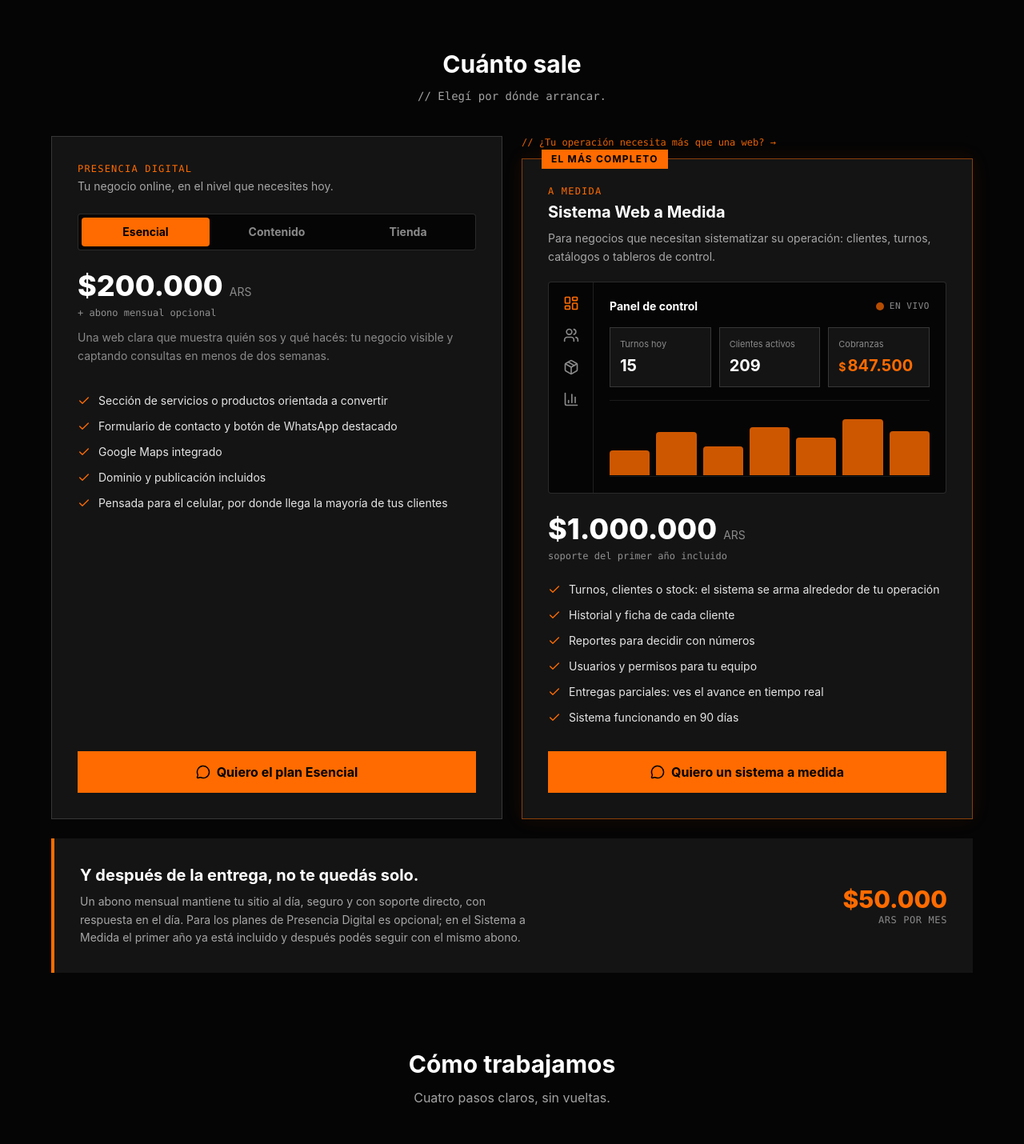
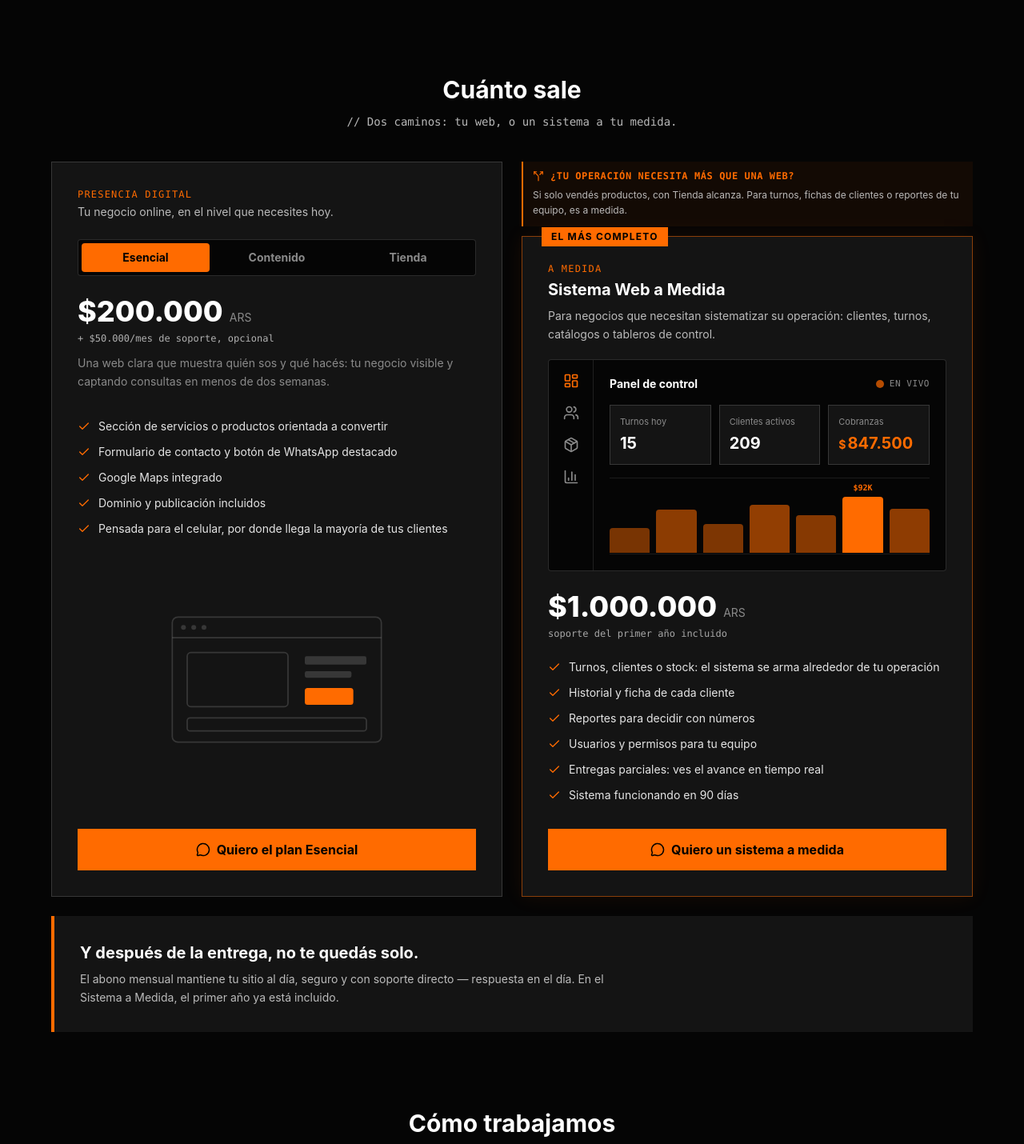
Before and after one commit to artifex94/artifex94.github.io, a React (Vite) app: page /servicios/desarrollo in a window 1280 px wide. Shown: the part 1249-2679 px from the top of the page at 80% size. Built offline with nearby package versions, Linux system fonts and the light colour scheme.

Commit message:
fix(desarrollo): ronda 4 — estructura accesible, balance de pricing y anclas de precio

```diff
--- a/src/components/Footer.tsx
+++ b/src/components/Footer.tsx
@@ -67,7 +67,7 @@ export const Footer: React.FC = () => {
                 </a>
               </li>
             )}
-            <li className="flex gap-4 mt-1">
+            <li className="flex gap-6 mt-1">
               <a
                 href={data.personal.social.github}
                 target="_blank"
--- a/src/components/dev/FinalCTA.tsx
+++ b/src/components/dev/FinalCTA.tsx
@@ -7,14 +7,14 @@ import { ContactCTA } from '../ContactCTA';
 export const FinalCTA: React.FC = () => {
   return (
     <section className="-mt-10 md:-mt-12">
-      <BlueprintBox>
+      <BlueprintBox innerClassName="p-4 sm:p-6">
         <div className="py-5 text-center sm:py-6">
           <h2 className="text-3xl font-bold text-white">¿Tenés algo en mente?</h2>
-          <p className="mx-auto mt-4 max-w-xl text-primary/70">
+          <p className="mx-auto mt-4 max-w-xl text-primary/80">
             Contame qué necesitás para tu negocio. Te respondo yo — no un bot, no un equipo de
             ventas.
           </p>
-          <p className="mx-auto mt-2 max-w-xl text-sm text-primary/60">
+          <p className="mx-auto mt-2 max-w-xl text-sm text-primary/70">
             La primera charla es sin cargo y sin compromiso.
           </p>
           <ContactCTA
--- a/src/components/dev/InvestmentSection.tsx
+++ b/src/components/dev/InvestmentSection.tsx
@@ -1,55 +1,54 @@
 import React from 'react';
-import { RETAINER_PRICE } from '../../data/business';
+import { Split } from 'lucide-react';
 import { Reveal } from '../Reveal';
 import { PresenciaStepper } from './PresenciaStepper';
 import { SistemaCard } from './SistemaCard';
 
 // "Cuánto sale": two boxes (the three-level Presencia stepper and the custom
-// system), plus the single mention of the monthly retainer.
+// system). The monthly retainer is described here, but its figure lives on the
+// Presencia pointer — the one place a price decision is made.
 export const InvestmentSection: React.FC = () => {
   return (
     <section>
       <Reveal className="mb-8 text-center md:mb-10">
         <h2 className="text-3xl font-bold text-white">Cuánto sale</h2>
-        <p className="mt-3 font-mono text-sm text-primary/70">
-          // Elegí por dónde arrancar.
+        <p className="mt-3 font-mono text-sm text-primary/80">
+          // Dos caminos: tu web, o un sistema a tu medida.
         </p>
       </Reveal>
 
-      <div className="grid grid-cols-1 items-stretch gap-6 lg:grid-cols-2">
+      <div className="grid grid-cols-1 items-stretch gap-6 md:grid-cols-2">
         <Reveal>
           <PresenciaStepper />
         </Reveal>
         <Reveal delay={0.1} className="flex h-full flex-col gap-3">
-          {/* Connector: are these alternatives or a ladder? This says ladder. */}
-          <p className="font-mono text-xs text-accent/90">
-            // ¿Tu operación necesita más que una web? →
-          </p>
+          {/* Fork, not eyebrow: a bridge that cuts the Tienda-vs-Sistema doubt. */}
+          <div className="flex flex-col gap-1.5 border-l-2 border-l-accent bg-accent/[0.06] px-3 py-2.5">
+            <span className="inline-flex items-center gap-2 font-mono text-xs font-bold uppercase tracking-wider text-accent">
+              <Split className="h-3.5 w-3.5" aria-hidden="true" />
+              ¿Tu operación necesita más que una web?
+            </span>
+            <p className="text-xs leading-relaxed text-primary/80">
+              Si solo vendés productos, con Tienda alcanza. Para turnos, fichas de clientes o reportes
+              de tu equipo, es a medida.
+            </p>
+          </div>
           <div className="flex-1">
             <SistemaCard />
           </div>
         </Reveal>
       </div>
 
-      {/* Retainer strip — the only place the monthly figure appears */}
+      {/* Retainer strip — the monthly figure itself lives on the Presencia pointer */}
       <Reveal delay={0.15}>
-        <div className="mt-6 flex flex-col gap-4 border-l-4 border-l-accent bg-surface p-6 sm:flex-row sm:items-center sm:justify-between sm:p-8">
-          <div>
-            <h3 className="text-xl font-bold text-white">
-              Y después de la entrega, no te quedás solo.
-            </h3>
-            <p className="mt-2 max-w-xl text-sm leading-relaxed text-primary/70">
-              Un abono mensual mantiene tu sitio al día, seguro y con soporte directo, con respuesta
-              en el día. Para los planes de Presencia Digital es opcional; en el Sistema a Medida el
-              primer año ya está incluido y después podés seguir con el mismo abono.
-            </p>
-          </div>
-          <div className="shrink-0 text-left sm:text-right">
-            <div className="text-3xl font-extrabold text-accent">{RETAINER_PRICE}</div>
-            <div className="font-mono text-xs uppercase tracking-wider text-secondary">
-              ARS por mes
-            </div>
-          </div>
+        <div className="mt-6 border-l-4 border-l-accent bg-surface p-6 sm:p-8">
+          <h3 className="text-xl font-bold text-white">
+            Y después de la entrega, no te quedás solo.
+          </h3>
+          <p className="mt-2 max-w-2xl text-sm leading-relaxed text-primary/80">
+            El abono mensual mantiene tu sitio al día, seguro y con soporte directo — respuesta en el
+            día. En el Sistema a Medida, el primer año ya está incluido.
+          </p>
         </div>
       </Reveal>
     </section>
--- a/src/components/dev/PresenciaStepper.tsx
+++ b/src/components/dev/PresenciaStepper.tsx
@@ -1,7 +1,7 @@
 import React, { useState } from 'react';
 import { AnimatePresence, motion, useReducedMotion } from 'framer-motion';
 import { Check, MessageCircle } from 'lucide-react';
-import { presenciaLevels } from '../../data/business';
+import { presenciaLevels, RETAINER_PRICE } from '../../data/business';
 import { buildWhatsAppUrl, buildMailto } from '../../data/contact';
 import { AnimatedPrice } from './AnimatedPrice';
 
@@ -22,7 +22,7 @@ export const PresenciaStepper: React.FC = () => {
       <div className="mb-1 font-mono text-xs uppercase tracking-widest text-accent">
         Presencia Digital
       </div>
-      <p className="mb-6 text-sm text-primary/70">
+      <p className="mb-6 text-sm text-primary/80">
         Tu negocio online, en el nivel que necesites hoy.
       </p>
 
@@ -70,7 +70,9 @@ export const PresenciaStepper: React.FC = () => {
         />
         <span className="text-sm text-secondary">ARS</span>
       </div>
-      <p className="mt-1.5 font-mono text-xs text-primary/60">+ abono mensual opcional</p>
+      <p className="mt-1.5 font-mono text-xs text-primary/75">
+        + {RETAINER_PRICE}/mes de soporte, opcional
+      </p>
 
       {/* Pitch (crossfade) */}
       <div className="mt-3 min-h-[3.5rem]">
@@ -89,7 +91,7 @@ export const PresenciaStepper: React.FC = () => {
       </div>
 
       {/* Features (reflow) */}
-      <motion.ul layout={reduce ? false : 'position'} className="mt-6 flex flex-1 flex-col gap-3">
+      <motion.ul layout={reduce ? false : 'position'} className="mt-6 flex flex-col gap-3">
         <AnimatePresence initial={false} mode="popLayout">
           {level.features.map((feature) => (
             <motion.li
@@ -108,6 +110,13 @@ export const PresenciaStepper: React.FC = () => {
         </AnimatePresence>
       </motion.ul>
 
+      {/* Blueprint mini-wireframe: fills the free space and echoes the hero's SVG
+          signature — a single "page" with one accent CTA. Simpler than the
+          Sistema dashboard so it never competes with it. */}
+      <div className="mt-6 flex flex-1 items-center justify-center">
+        <PageWireframe reduce={reduce} />
+      </div>
+
       <a
         href={waHref}
         {...(isWhatsApp ? { target: '_blank', rel: 'noreferrer' } : {})}
@@ -119,3 +128,42 @@ export const PresenciaStepper: React.FC = () => {
     </div>
   );
 };
+
+// A compact "page" blueprint: a browser frame, a content block, two text bars
+// and one accent action. Same SVG vocabulary as the hero, deliberately smaller
+// and calmer than the Sistema live dashboard.
+const PageWireframe: React.FC<{ reduce: boolean | null }> = ({ reduce }) => {
+  const el = {
+    hidden: { opacity: 0 },
+    visible: { opacity: 1, transition: { duration: reduce ? 0 : 0.35 } },
+  };
+  return (
+    <motion.svg
+      viewBox="0 0 240 150"
+      role="img"
+      aria-label="Vista previa de una página web: encabezado, contenido y un botón de acción."
+      className="h-auto w-full max-w-[280px]"
+      variants={{ hidden: {}, visible: { transition: { staggerChildren: reduce ? 0 : 0.08 } } }}
+      initial={reduce ? 'visible' : 'hidden'}
+      whileInView="visible"
+      viewport={{ once: true, amount: 0.6 }}
+    >
+      {/* browser frame */}
+      <motion.rect x="8" y="8" width="224" height="134" rx="6" className="fill-none stroke-line" strokeWidth="1.5" variants={el} />
+      <motion.line x1="8" y1="30" x2="232" y2="30" className="stroke-line" strokeWidth="1.5" variants={el} />
+      <motion.circle cx="20" cy="19" r="2.6" className="fill-line" variants={el} />
+      <motion.circle cx="31" cy="19" r="2.6" className="fill-line" variants={el} />
+      <motion.circle cx="42" cy="19" r="2.6" className="fill-line" variants={el} />
+
+      {/* hero content block + copy */}
+      <motion.rect x="24" y="46" width="108" height="58" rx="4" className="fill-none stroke-line" strokeWidth="1.5" variants={el} />
+      <motion.rect x="150" y="50" width="66" height="9" rx="2" className="fill-line" variants={el} />
+      <motion.rect x="150" y="66" width="50" height="7" rx="2" className="fill-line" variants={el} />
+      {/* the one accent action */}
+      <motion.rect x="150" y="84" width="52" height="18" rx="3" className="fill-accent" variants={el} />
+
+      {/* footer strip */}
+      <motion.rect x="24" y="116" width="192" height="14" rx="3" className="fill-none stroke-line" strokeWidth="1.5" variants={el} />
+    </motion.svg>
+  );
+};
--- a/src/components/dev/ProcesoTimeline.tsx
+++ b/src/components/dev/ProcesoTimeline.tsx
@@ -40,7 +40,7 @@ const StepNode: React.FC<StepNodeProps> = ({ step, index, progress, threshold, r
           <Icon className="h-4 w-4 text-accent" aria-hidden="true" />
           <h3 className="font-bold text-white">{step.title}</h3>
         </div>
-        <p className="max-w-xs text-sm leading-relaxed text-primary/70">{step.desc}</p>
+        <p className="max-w-xs text-sm leading-relaxed text-primary/80">{step.desc}</p>
       </div>
     </motion.div>
   );
@@ -61,7 +61,7 @@ export const ProcesoTimeline: React.FC = () => {
     <section>
       <Reveal className="mb-10 text-center md:mb-12">
         <h2 className="text-3xl font-bold text-white">Cómo trabajamos</h2>
-        <p className="mt-3 text-primary/70">Cuatro pasos claros, sin vueltas.</p>
+        <p className="mt-3 text-primary/80">Cuatro pasos claros, sin vueltas.</p>
       </Reveal>
 
       <div ref={ref} className="relative">
--- a/src/components/dev/SegmentCard.tsx
+++ b/src/components/dev/SegmentCard.tsx
@@ -35,7 +35,7 @@ export const SegmentCard: React.FC<SegmentCardProps> = ({ segment, isOpen, isDim
     <motion.div
       layout={reduce ? false : true}
       transition={{ layout: { duration: reduce ? 0 : 0.45, ease: [0.22, 1, 0.36, 1] } }}
-      animate={{ opacity: isDimmed ? 0.7 : 1 }}
+      animate={{ opacity: isDimmed ? 0.8 : 1 }}
       onKeyDown={handleKeyDown}
       className={`flex overflow-hidden border bg-surface transition-[border-color,box-shadow] duration-300 ${
         isOpen
@@ -50,7 +50,7 @@ export const SegmentCard: React.FC<SegmentCardProps> = ({ segment, isOpen, isDim
         onClick={onToggle}
         aria-expanded={isOpen}
         aria-controls={panelId}
-        className={`group relative flex flex-col gap-3 p-5 pr-12 text-left focus-visible:outline-2 focus-visible:outline-offset-2 focus-visible:outline-accent ${
+        className={`group relative flex min-h-[44px] w-full flex-col gap-3 p-5 pr-12 text-left focus-visible:outline-2 focus-visible:outline-offset-2 focus-visible:outline-accent ${
           isOpen ? 'md:w-[38%] md:shrink-0 md:justify-center md:border-r md:border-line/60' : ''
         }`}
       >
--- a/src/components/dev/SegmentGrid.tsx
+++ b/src/components/dev/SegmentGrid.tsx
@@ -13,7 +13,7 @@ export const SegmentGrid: React.FC = () => {
     <section>
       <Reveal className="mb-8 text-center md:mb-10">
         <h2 className="text-3xl font-bold text-white">¿Con qué trabajás?</h2>
-        <p className="mt-3 text-primary/70">
+        <p className="mt-3 text-primary/80">
           Elegí tu rubro y mirá cómo se ve resuelto. Cada uno tiene su demo navegable.
         </p>
       </Reveal>
--- a/src/components/dev/SistemaCard.tsx
+++ b/src/components/dev/SistemaCard.tsx
@@ -21,7 +21,7 @@ export const SistemaCard: React.FC = () => {
         A medida
       </div>
       <h3 className="text-xl font-bold text-white">{sistemaTier.name}</h3>
-      <p className="mt-2 text-sm leading-relaxed text-primary/70">{sistemaTier.target}</p>
+      <p className="mt-2 text-sm leading-relaxed text-primary/80">{sistemaTier.target}</p>
 
       <div className="mt-5">
         <SistemaLiveDemo />
@@ -31,7 +31,7 @@ export const SistemaCard: React.FC = () => {
         <span className="text-4xl font-extrabold text-white">{sistemaTier.price}</span>
         <span className="text-sm text-secondary">ARS</span>
       </div>
-      <p className="mt-1.5 font-mono text-xs text-primary/60">soporte del primer año incluido</p>
+      <p className="mt-1.5 font-mono text-xs text-primary/70">soporte del primer año incluido</p>
 
       <ul className="mt-6 flex flex-1 flex-col gap-3">
         {sistemaTier.features.map((feature) => (
--- a/src/components/dev/SistemaLiveDemo.tsx
+++ b/src/components/dev/SistemaLiveDemo.tsx
@@ -35,6 +35,8 @@ export const SistemaLiveDemo: React.FC = () => {
   const clientes = CLIENTES[tick % CLIENTES.length];
   const cobranzas = COBRANZAS[tick % COBRANZAS.length];
   const bars = CHART[tick % CHART.length];
+  const maxBar = Math.max(...bars);
+  const peakIndex = bars.indexOf(maxBar);
 
   return (
     <div
@@ -85,12 +87,26 @@ export const SistemaLiveDemo: React.FC = () => {
             </div>
           </div>
 
-          {/* Chart — baseline ties the bars to the KPIs above */}
+          {/* Chart — baseline ties the bars to the KPIs above. Full orange is
+              reserved for the single peak so it never competes with the CTAs;
+              the rest step down in opacity. */}
           <div className="relative mt-4 flex h-24 items-end gap-2 border-b border-t border-line/60 pb-px pt-3">
-            {bars.map((h, i) => (
+            {bars.map((h, i) => {
+              const isPeak = i === peakIndex;
+              const opacity = isPeak ? 1 : 0.35 + (h / maxBar) * 0.25;
+              return (
+                <div key={i} className="relative flex h-full flex-1 items-end">
+                  {isPeak && (
+                    <span
+                      className="pointer-events-none absolute left-1/2 -translate-x-1/2 -translate-y-1 whitespace-nowrap font-mono text-[10px] font-bold text-accent"
+                      style={{ bottom: `${h}%` }}
+                    >
+                      $92K
+                    </span>
+                  )}
                   <motion.div
-                key={i}
-                className="flex-1 rounded-t-sm bg-accent/80"
+                    className="w-full rounded-t-sm bg-accent"
+                    style={{ opacity }}
                     initial={reduce ? false : { height: 0 }}
                     animate={{ height: `${h}%` }}
                     transition={
@@ -99,7 +115,9 @@ export const SistemaLiveDemo: React.FC = () => {
                         : { type: 'spring', stiffness: 200, damping: 22, delay: active ? 0 : i * 0.05 }
                     }
                   />
-            ))}
+                </div>
+              );
+            })}
           </div>
         </div>
       </div>
--- a/src/components/dev/WhyMe.tsx
+++ b/src/components/dev/WhyMe.tsx
@@ -10,7 +10,7 @@ export const WhyMe: React.FC = () => {
     <section>
       <Reveal className="mb-8 text-center md:mb-10">
         <h2 className="text-3xl font-bold text-white">Por qué trabajar conmigo</h2>
-        <p className="mt-3 font-mono text-sm text-primary/70">
+        <p className="mt-3 font-mono text-sm text-primary/80">
           // Tres cosas que no vas a tener que aclarar dos veces.
         </p>
       </Reveal>
@@ -22,7 +22,7 @@ export const WhyMe: React.FC = () => {
             <BlueprintBox key={item.title} delay={i * 0.1}>
               <Icon className="mb-4 h-6 w-6 text-accent" aria-hidden="true" />
               <h3 className="mb-2 font-bold text-white">{item.title}</h3>
-              <p className="text-sm leading-relaxed text-primary/70">{item.desc}</p>
+              <p className="text-sm leading-relaxed text-primary/80">{item.desc}</p>
             </BlueprintBox>
           );
         })}
```
Also changed, not shown: src/components/BlueprintBox.tsx (+7 -1 lines), src/components/dev/HeroBuild.tsx (+8 -0 lines). Lines whose indentation alone changed are shown as unchanged.
